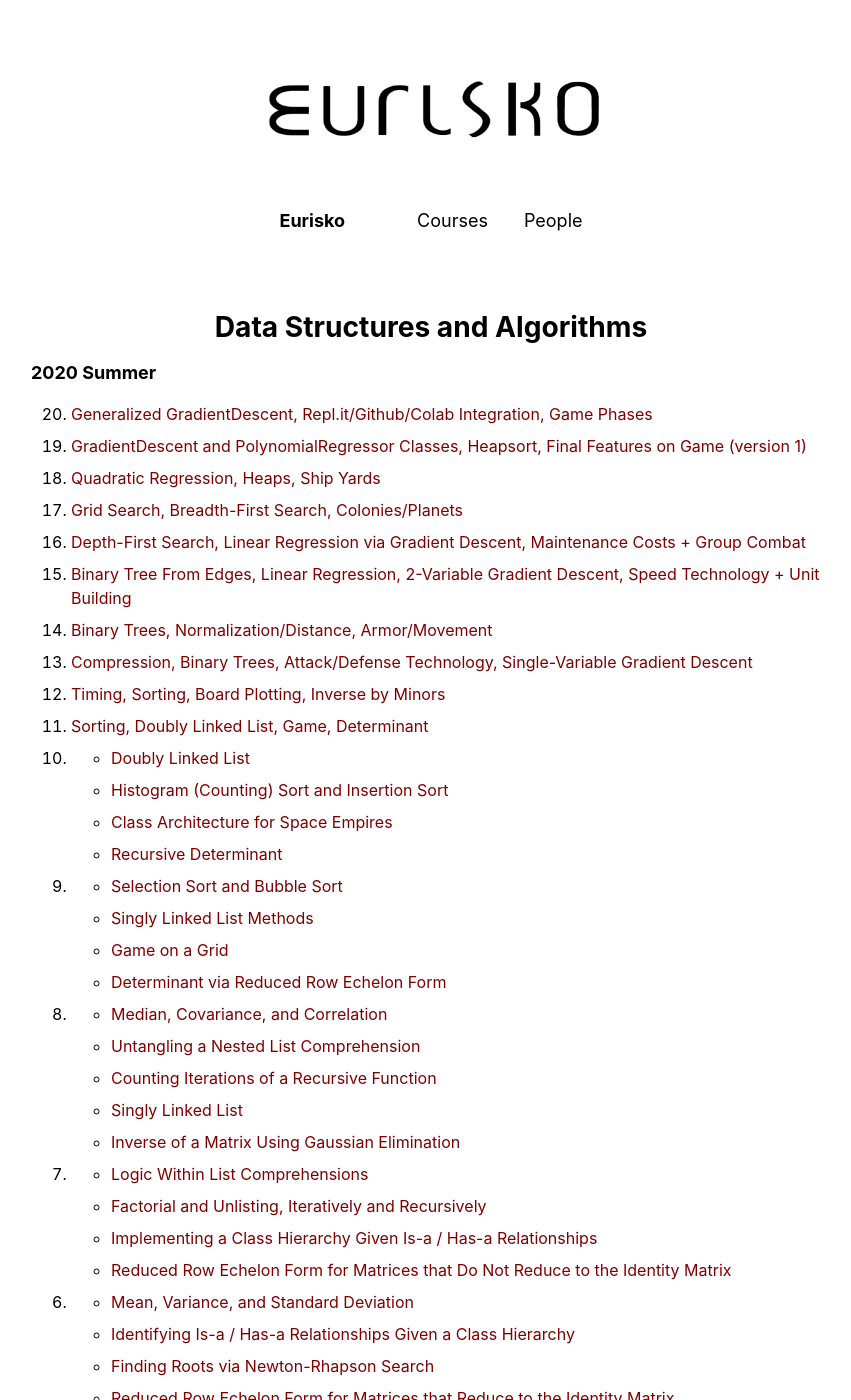
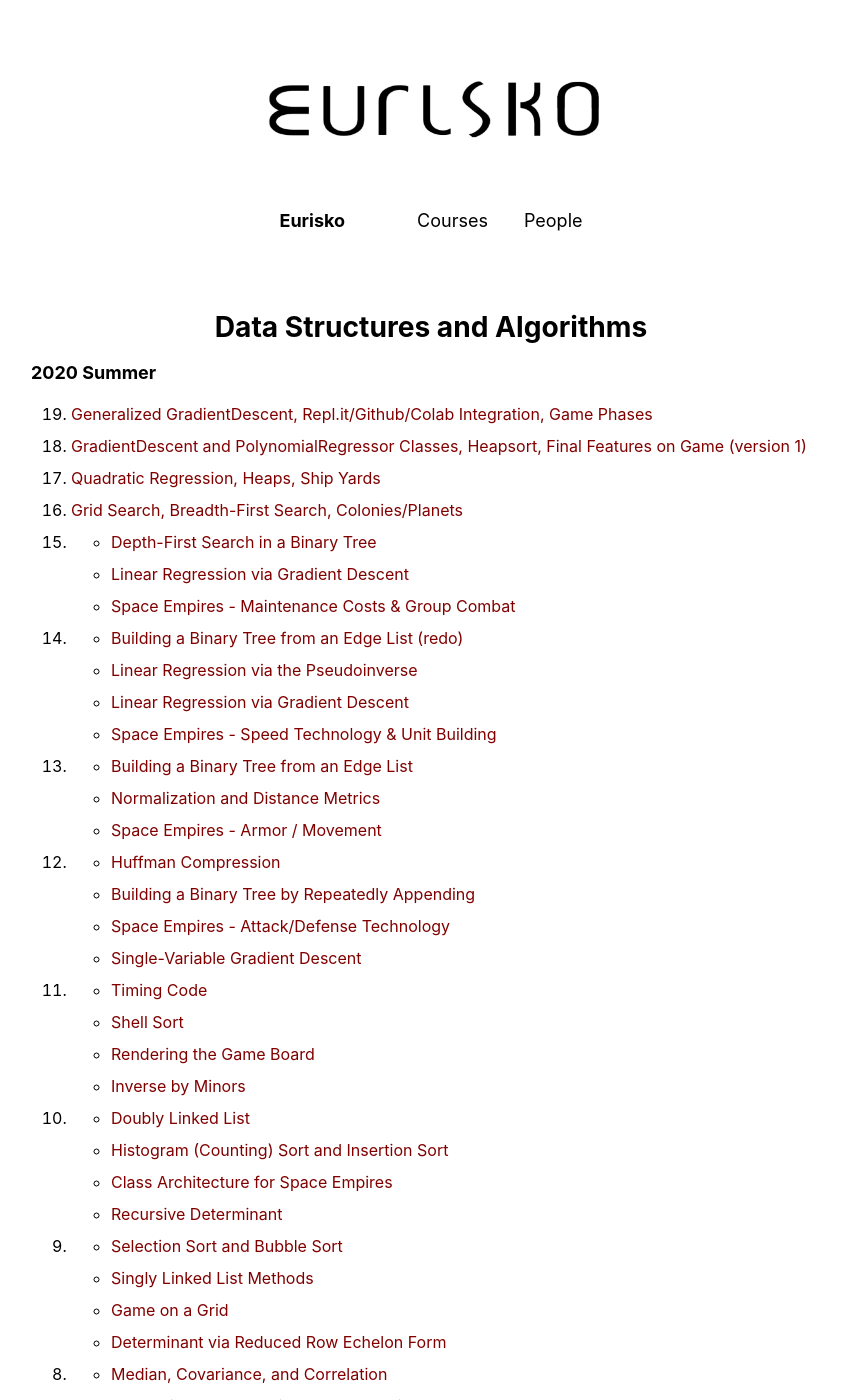
Before and after one commit to skycakjustin/eurisko-us.github.io, a Jekyll site: the page built from _pages/data-structures-and-algorithms-2020-summer.md, in a window 1280 px wide and 1400 px high. Shown: the whole window, without its empty margins (209-1060 px from the left). Built offline with Jekyll 4.4.1, drawn with Linux system fonts in a browser that asks for light colours.

Commit message:
Update data-structures-and-algorithms-2020-summer.md

```diff
--- a/_pages/data-structures-and-algorithms-2020-summer.md
+++ b/_pages/data-structures-and-algorithms-2020-summer.md
@@ -32,12 +32,45 @@ author_profile: false
     <li><a class="body" target="_blank" href="https://github.com/eurisko-us/assignments/blob/master/2020-summer/Assignment_018.ipynb">GradientDescent and PolynomialRegressor Classes, Heapsort, Final Features on Game (version 1)</a></li>
     <li><a class="body" target="_blank" href="https://github.com/eurisko-us/assignments/blob/master/2020-summer/Assignment_017.ipynb">Quadratic Regression, Heaps, Ship Yards</a></li>
     <li><a class="body" target="_blank" href="https://github.com/eurisko-us/assignments/blob/master/2020-summer/Assignment_016.ipynb">Grid Search, Breadth-First Search, Colonies/Planets</a></li>
-    <li><a class="body" target="_blank" href="https://github.com/eurisko-us/assignments/blob/master/2020-summer/Assignment_015.ipynb">Depth-First Search, Linear Regression via Gradient Descent, Maintenance Costs + Group Combat</a></li>
-    <li><a class="body" target="_blank" href="https://github.com/eurisko-us/assignments/blob/master/2020-summer/Assignment_014.ipynb">Binary Tree From Edges, Linear Regression, 2-Variable Gradient Descent, Speed Technology + Unit Building</a></li>
-    <li><a class="body" target="_blank" href="https://github.com/eurisko-us/assignments/blob/master/2020-summer/Assignment_013.ipynb">Binary Trees, Normalization/Distance, Armor/Movement</a></li>
-    <li><a class="body" target="_blank" href="https://github.com/eurisko-us/assignments/blob/master/2020-summer/Assignment_012.ipynb">Compression, Binary Trees, Attack/Defense Technology, Single-Variable Gradient Descent</a></li>
-    <li><a class="body" target="_blank" href="https://github.com/eurisko-us/assignments/blob/master/2020-summer/Assignment_011.ipynb">Timing, Sorting, Board Plotting, Inverse by Minors</a></li>
-    <li><a class="body" target="_blank" href="https://github.com/eurisko-us/assignments/blob/master/2020-summer/Assignment_010.ipynb">Sorting, Doubly Linked List, Game, Determinant</a></li>
+
+    <li>
+        <ul>
+        <li><a class="body" target="_blank" href="https://github.com/eurisko-us/files/all_problems_iteration_1.html#Problem-15-1">Depth-First Search in a Binary Tree</a></li>
+        <li><a class="body" target="_blank" href="https://github.com/eurisko-us/files/all_problems_iteration_1.html#Problem-15-2">Linear Regression via Gradient Descent</a></li>
+        <li><a class="body" target="_blank" href="https://github.com/eurisko-us/files/all_problems_iteration_1.html#Problem-15-3">Space Empires - Maintenance Costs & Group Combat</a></li>
+        </ul>
+    </li>
+    <li>
+        <ul>
+        <li><a class="body" target="_blank" href="https://github.com/eurisko-us/files/all_problems_iteration_1.html#Problem-14-1">Building a Binary Tree from an Edge List (redo)</a></li>
+        <li><a class="body" target="_blank" href="https://github.com/eurisko-us/files/all_problems_iteration_1.html#Problem-14-2">Linear Regression via the Pseudoinverse</a></li>
+        <li><a class="body" target="_blank" href="https://github.com/eurisko-us/files/all_problems_iteration_1.html#Problem-14-3">Linear Regression via Gradient Descent</a></li>
+        <li><a class="body" target="_blank" href="https://github.com/eurisko-us/files/all_problems_iteration_1.html#Problem-14-4">Space Empires - Speed Technology & Unit Building</a></li>
+        </ul>
+    </li>
+    <li>
+        <ul>
+        <li><a class="body" target="_blank" href="https://github.com/eurisko-us/files/all_problems_iteration_1.html#Problem-13-1">Building a Binary Tree from an Edge List</a></li>
+        <li><a class="body" target="_blank" href="https://github.com/eurisko-us/files/all_problems_iteration_1.html#Problem-13-2">Normalization and Distance Metrics</a></li>
+        <li><a class="body" target="_blank" href="https://github.com/eurisko-us/files/all_problems_iteration_1.html#Problem-13-3">Space Empires - Armor / Movement</a></li>
+        </ul>
+    </li>
+    <li>
+        <ul>
+        <li><a class="body" target="_blank" href="https://github.com/eurisko-us/files/all_problems_iteration_1.html#Problem-12-1">Huffman Compression</a></li>
+        <li><a class="body" target="_blank" href="https://github.com/eurisko-us/files/all_problems_iteration_1.html#Problem-12-2">Building a Binary Tree by Repeatedly Appending</a></li>
+        <li><a class="body" target="_blank" href="https://github.com/eurisko-us/files/all_problems_iteration_1.html#Problem-12-3">Space Empires - Attack/Defense Technology</a></li>
+        <li><a class="body" target="_blank" href="https://github.com/eurisko-us/files/all_problems_iteration_1.html#Problem-12-4">Single-Variable Gradient Descent</a></li>
+        </ul>
+    </li>
+    <li>
+        <ul>
+        <li><a class="body" target="_blank" href="https://github.com/eurisko-us/files/all_problems_iteration_1.html#Problem-11-1">Timing Code</a></li>
+        <li><a class="body" target="_blank" href="https://github.com/eurisko-us/files/all_problems_iteration_1.html#Problem-11-2">Shell Sort</a></li>
+        <li><a class="body" target="_blank" href="https://github.com/eurisko-us/files/all_problems_iteration_1.html#Problem-11-3">Rendering the Game Board</a></li>
+        <li><a class="body" target="_blank" href="https://github.com/eurisko-us/files/all_problems_iteration_1.html#Problem-11-4">Inverse by Minors</a></li>
+        </ul>
+    </li>
     <li>
         <ul>
         <li><a class="body" target="_blank" href="https://github.com/eurisko-us/files/all_problems_iteration_1.html#Problem-10-1">Doubly Linked List</a></li>
```
